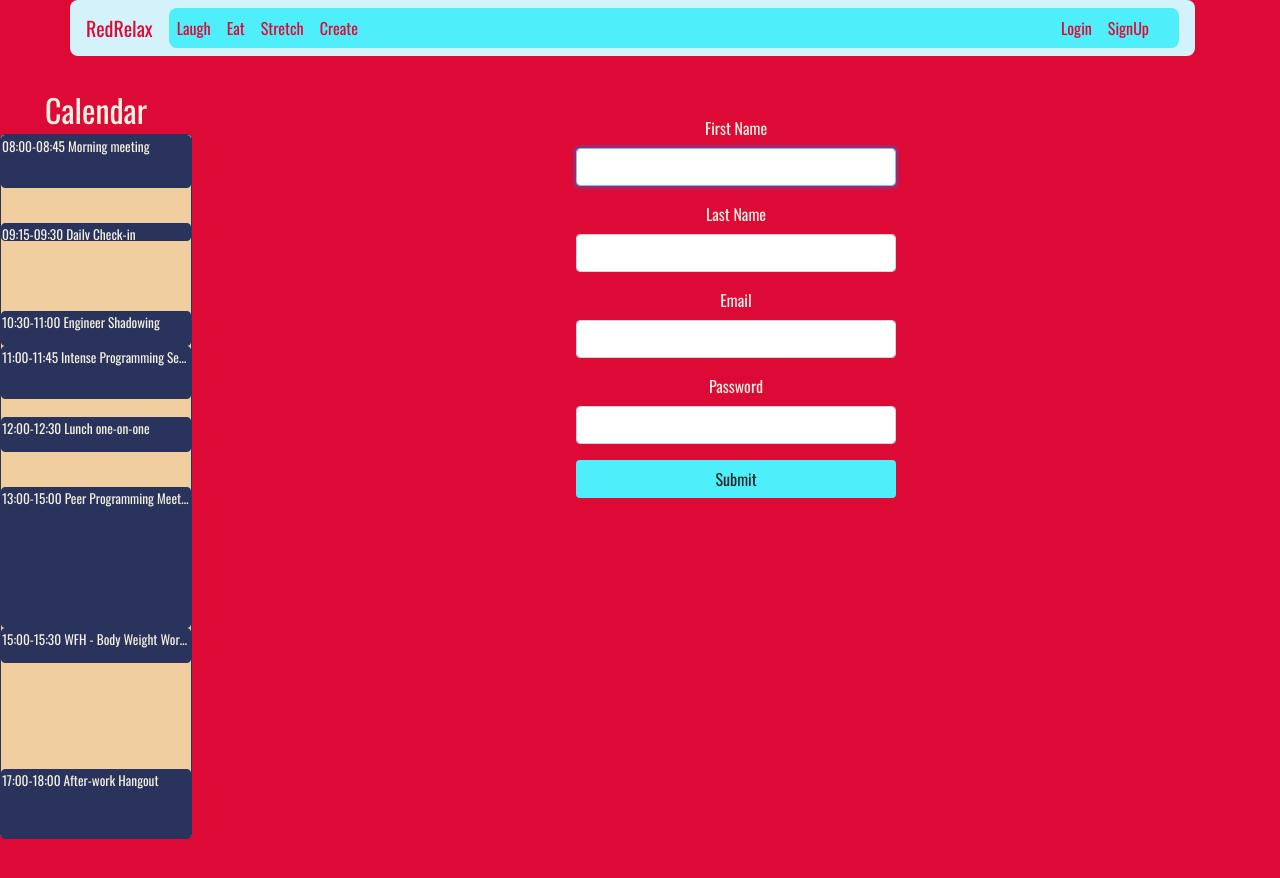
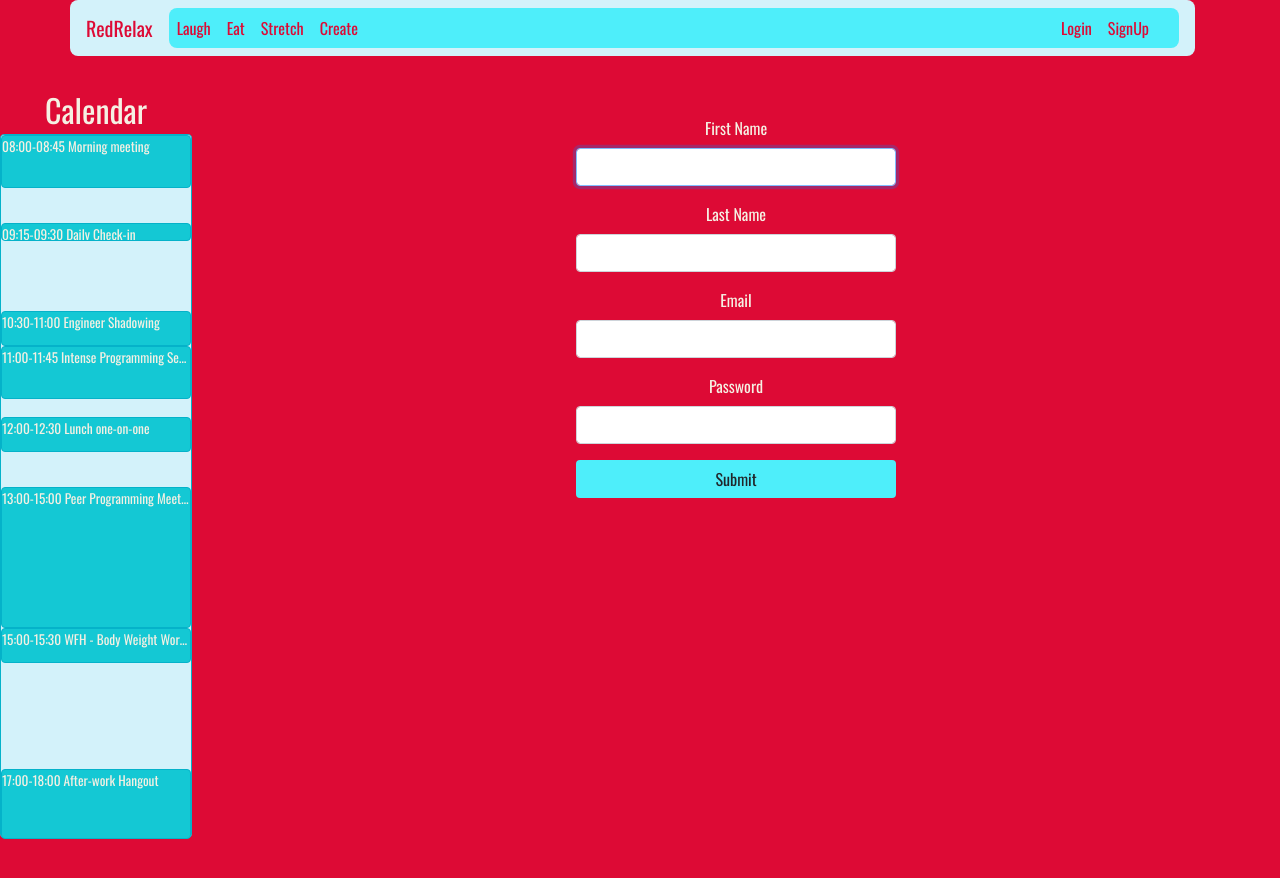
Before and after one commit to kilahancock-zz/RV-Hackathon, a React (Create React App) app in the folder frontend/: page /signup in a window 1280 px wide. Shown: the top 878 px of the page. Built offline with nearby package versions, Linux system fonts and the light colour scheme; no server answers.

Commit message:
Newest calendar colors

```diff
--- a/frontend/src/components/Calendar.css
+++ b/frontend/src/components/Calendar.css
@@ -12,13 +12,13 @@
 
 .calendarBody {
     height: 88vh;
-    border: 1px solid #29335C;
+    border: 1px solid #05b2c9;
     border-radius: 0.25rem;
-    background-color: #F0CEA0;
+    background-color: #d3f2fa;
 }
 
 .calendarWorkBubble:hover {
-    background-color: #06adc4;
+    background-color: #05b2c9;
     white-space: normal;
     overflow: visible;
     text-overflow: string;
@@ -45,9 +45,9 @@
 }
 
 .calendarWorkBubble {
-    border: 1px solid #29335C;
+    border: 1px solid #05b2c9;
     border-radius: 0.25rem;
-    background-color: #29335C;
+    background-color: #14c8d4;
     color: #f5f0e3;
     text-align: left;
     font-size: smaller;
```
